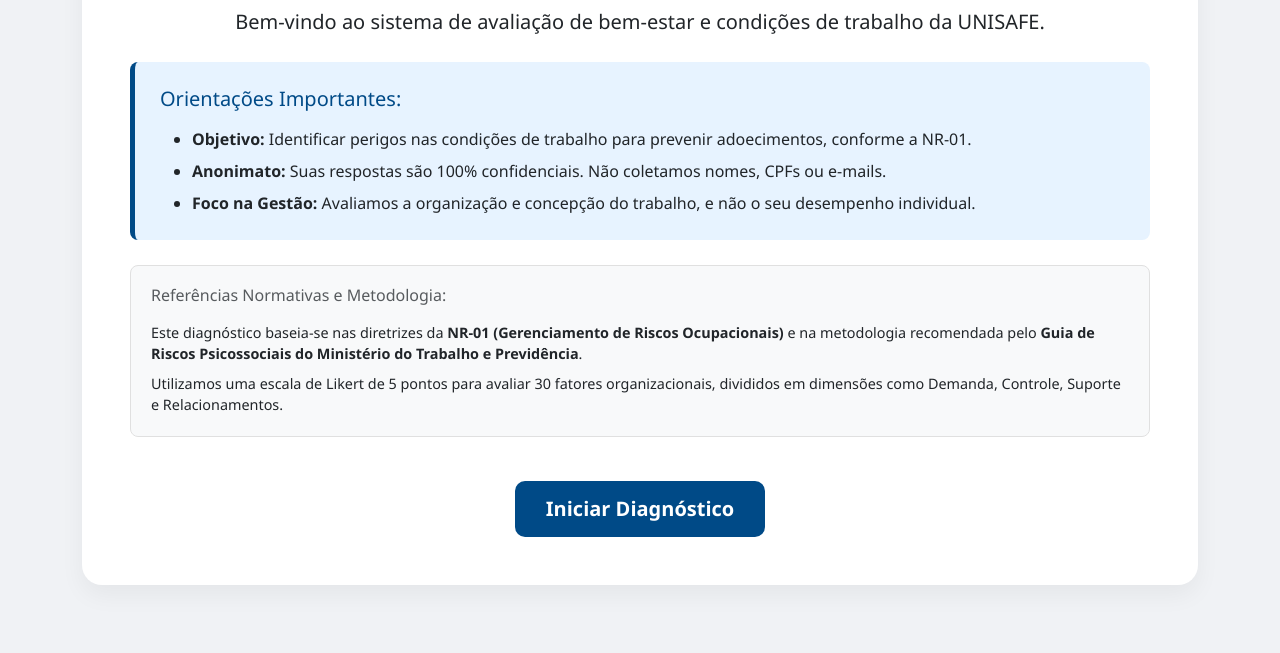
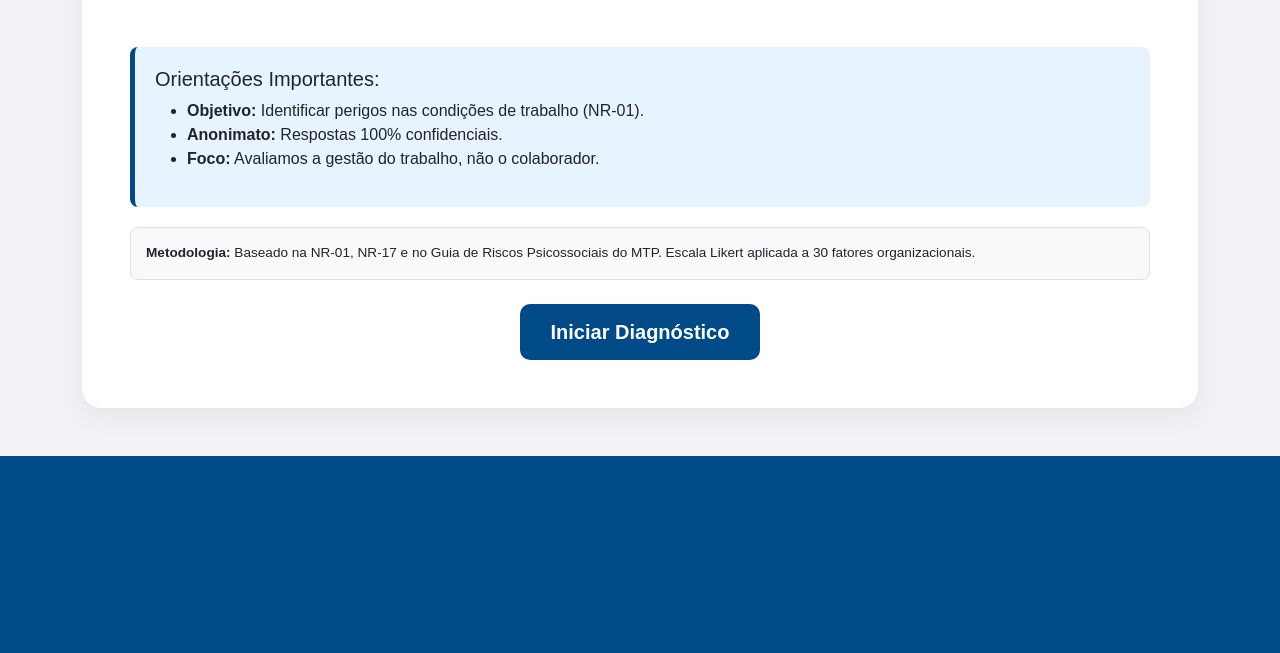
Before and after one commit to VictorITK/diagnostico-unisafe, a Flask app: template templates/index.html in a window 1280 px wide. Shown: the part 365-1018 px from the top of the page. After the commit the page ends 821 px from the top, so only its background shows below. Run offline with Flask 3, Linux system fonts and the light colour scheme; the template is opened without the code that fills it: most values are stand-ins (such as "Sample title", 1, 10 or a date in 2020).

Commit message:
Refactor HTML structure and styles in index.html

```diff
--- a/templates/index.html
+++ b/templates/index.html
@@ -6,19 +6,16 @@
     <title>Diagnóstico SST - UNISAFE</title>
     <link href="https://cdn.jsdelivr.net/npm/bootstrap@5.3.0/dist/css/bootstrap.min.css" rel="stylesheet">
     <style>
-        body { background-color: #f0f2f5; font-family: 'Segoe UI', Tahoma, Geneva, Verdana, sans-serif; }
-        .card { border-radius: 20px; border: none; box-shadow: 0 10px 25px rgba(0,0,0,0.05); overflow: hidden; margin-bottom: 20px; }
+        body { background-color: #f0f2f5; font-family: sans-serif; }
+        .card { border-radius: 20px; border: none; box-shadow: 0 10px 25px rgba(0,0,0,0.05); overflow: hidden; }
         .header-unisafe { background-color: #004a87; color: white; padding: 30px; text-align: center; }
         .logo-unisafe { max-width: 180px; margin-bottom: 15px; }
-        .btn-unisafe { background-color: #004a87; color: white; font-weight: bold; border-radius: 10px; padding: 12px 30px; transition: 0.3s; text-decoration: none; display: inline-block; }
-        .btn-unisafe:hover { background-color: #003366; color: white; transform: translateY(-2px); text-decoration: none; }
-        .info-box { background-color: #e7f3ff; border-left: 5px solid #004a87; padding: 25px; border-radius: 8px; margin: 25px 0; text-align: left; }
-        .norm-box { background-color: #f8f9fa; border: 1px solid #e0e0e0; padding: 20px; border-radius: 8px; margin: 20px 0; text-align: left; font-size: 0.9rem; }
-        .question-row { padding: 20px; border-bottom: 1px solid #f0f0f0; background: white; transition: 0.2s; }
-        .question-row:hover { background-color: #fdfdfd; }
+        .btn-unisafe { background-color: #004a87; color: white; font-weight: bold; border-radius: 10px; padding: 12px 30px; transition: 0.3s; text-decoration: none; }
+        .info-box { background-color: #e7f3ff; border-left: 5px solid #004a87; padding: 20px; border-radius: 8px; margin: 20px 0; text-align: left; }
+        .norm-box { background-color: #f8f9fa; border: 1px solid #e0e0e0; padding: 15px; border-radius: 8px; font-size: 0.85rem; text-align: left; }
+        .question-row { padding: 20px; border-bottom: 1px solid #f0f0f0; background: white; }
         .hidden { display: none; }
-        #btn-enviar { display: none; width: 100%; padding: 18px; font-size: 1.2rem; font-weight: bold; border-radius: 12px; margin-top: 30px; }
-        .form-check-input:checked { background-color: #004a87; border-color: #004a87; }
+        #btn-enviar { display: none; width: 100%; padding: 18px; font-size: 1.2rem; font-weight: bold; border-radius: 12px; }
     </style>
 </head>
 <body>
@@ -26,69 +23,57 @@
 <div class="container py-5">
     <div id="tela-boas-vindas" class="card">
         <div class="header-unisafe">
-            <img src="https://i.ibb.co/Vvz4M8n/logo-unisafe.png" alt="UNISAFE - Saúde, Segurança e Ergonomia" class="logo-unisafe">
-            <h2 class="mb-1">Portal de Diagnóstico SST</h2>
-            <p class="mb-0 opacity-75">Empresa: {{ cliente }}</p>
+            <img src="https://i.ibb.co/Vvz4M8n/logo-unisafe.png" alt="UNISAFE" class="logo-unisafe">
+            <h2>Portal de Diagnóstico SST</h2>
+            <p>{{ cliente }}</p>
         </div>
         <div class="p-5 text-center">
-            <p class="lead mb-4">Bem-vindo ao sistema de avaliação de bem-estar e condições de trabalho da <strong>UNISAFE</strong>.</p>
-
             <div class="info-box">
-                <h5 class="mb-3" style="color: #004a87;">Orientações Importantes:</h5>
-                <ul class="mb-0">
-                    <li class="mb-2"><strong>Objetivo:</strong> Identificar perigos nas condições de trabalho para prevenir adoecimentos, conforme a NR-01.</li>
-                    <li class="mb-2"><strong>Anonimato:</strong> Suas respostas são 100% confidenciais. Não coletamos nomes, CPFs ou e-mails.</li>
-                    <li class="mb-0"><strong>Foco na Gestão:</strong> Avaliamos a organização e concepção do trabalho, e não o seu desempenho individual.</li>
+                <h5>Orientações Importantes:</h5>
+                <ul>
+                    <li><strong>Objetivo:</strong> Identificar perigos nas condições de trabalho (NR-01).</li>
+                    <li><strong>Anonimato:</strong> Respostas 100% confidenciais.</li>
+                    <li><strong>Foco:</strong> Avaliamos a gestão do trabalho, não o colaborador.</li>
                 </ul>
             </div>
-
-            <div class="norm-box">
-                <h6 class="text-muted mb-3">Referências Normativas e Metodologia:</h6>
-                <p class="mb-2">Este diagnóstico baseia-se nas diretrizes da <strong>NR-01 (Gerenciamento de Riscos Ocupacionais)</strong> e na metodologia recomendada pelo <strong>Guia de Riscos Psicossociais do Ministério do Trabalho e Previdência</strong>.</p>
-                <p class="mb-0">Utilizamos uma escala de Likert de 5 pontos para avaliar 30 fatores organizacionais, divididos em dimensões como Demanda, Controle, Suporte e Relacionamentos.</p>
+            <div class="norm-box mb-4">
+                <strong>Metodologia:</strong> Baseado na NR-01, NR-17 e no Guia de Riscos Psicossociais do MTP. Escala Likert aplicada a 30 fatores organizacionais.
             </div>
-
-            <button class="btn btn-unisafe btn-lg mt-4" onclick="iniciarPesquisa()">Iniciar Diagnóstico</button>
+            <button class="btn btn-unisafe btn-lg" onclick="iniciarPesquisa()">Iniciar Diagnóstico</button>
         </div>
     </div>
 
     <div id="tela-formulario" class="card hidden">
-        <div class="header-unisafe" style="padding: 15px;">
-            <h4 class="mb-0">Pesquisa de Bem-estar</h4>
-        </div>
+        <div class="header-unisafe" style="padding: 15px;"><h4>Formulário de Pesquisa</h4></div>
         <form id="form-diagnostico" class="p-4" action="/enviar" method="POST">
             <input type="hidden" name="cliente_escondido" value="{{ cliente }}">
             <input type="hidden" name="modo_escondido" value="{{ modo }}">
 
-            <div class="mb-4 p-3 bg-light rounded shadow-sm">
-                <label class="form-label fw-bold">Em qual setor você trabalha?</label>
-                <select name="setor" id="setor" class="form-select form-select-lg" required onchange="verificarPreenchimento()">
-                    <option value="">Selecione o seu setor...</option>
-                    {% for s in setores %}
-                    <option value="{{ s }}">{{ s }}</option>
-                    {% endfor %}
+            <div class="mb-4 p-3 bg-light rounded">
+                <label class="form-label fw-bold">Seu setor de trabalho:</label>
+                <select name="setor" id="setor" class="form-select" required onchange="verificarPreenchimento()">
+                    <option value="">Selecione...</option>
+                    {% for s in setores %}<option value="{{ s }}">{{ s }}</option>{% endfor %}
                 </select>
             </div>
 
             {% for q in questoes %}
             <div class="question-row">
-                <p class="fw-bold mb-3">{{ q.id }}. {{ q.texto }}</p>
-                <div class="d-flex flex-wrap gap-4">
+                <p class="fw-bold">{{ q.id }}. {{ q.texto }}</p>
+                <div class="d-flex flex-wrap gap-3">
                     {% for val, label in opcoes %}
                     <div class="form-check">
-                        <input class="form-check-input" type="radio" name="q{{ q.id }}" id="q{{ q.id }}_{{ val }}" value="{{ val }}" required onchange="verificarPreenchimento()">
-                        <label class="form-check-label" for="q{{ q.id }}_{{ val }}">{{ label }}</label>
+                        <input class="form-check-input" type="radio" name="q{{ q.id }}" value="{{ val }}" required onchange="verificarPreenchimento()">
+                        <label class="form-check-label">{{ label }}</label>
                     </div>
                     {% endfor %}
                 </div>
             </div>
             {% endfor %}
 
-            <div class="mt-5">
-                <div id="aviso-preenchimento" class="alert alert-warning text-center border-0 shadow-sm">
-                    <strong>Atenção:</strong> Por favor, responda todas as 30 questões para liberar o envio.
-                </div>
-                <button type="submit" id="btn-enviar" class="btn btn-success shadow-lg">Finalizar e Enviar para UNISAFE</button>
+            <div class="mt-4">
+                <div id="aviso-preenchimento" class="alert alert-warning text-center">Responda todas as 30 perguntas para enviar.</div>
+                <button type="submit" id="btn-enviar" class="btn btn-success">Finalizar e Enviar para UNISAFE</button>
             </div>
         </form>
     </div>
@@ -100,13 +85,10 @@
         document.getElementById('tela-formulario').classList.remove('hidden');
         window.scrollTo(0, 0);
     }
-
     function verificarPreenchimento() {
-        const totalQuestoes = {{ questoes|length }};
         const respondidas = document.querySelectorAll('input[type="radio"]:checked').length;
         const setor = document.getElementById('setor').value;
-
-        if (respondidas === totalQuestoes && setor !== "") {
+        if (respondidas === 30 && setor !== "") {
             document.getElementById('btn-enviar').style.display = 'block';
             document.getElementById('aviso-preenchimento').style.display = 'none';
         } else {
@@ -115,6 +97,5 @@
         }
     }
 </script>
-
 </body>
 </html>
```
